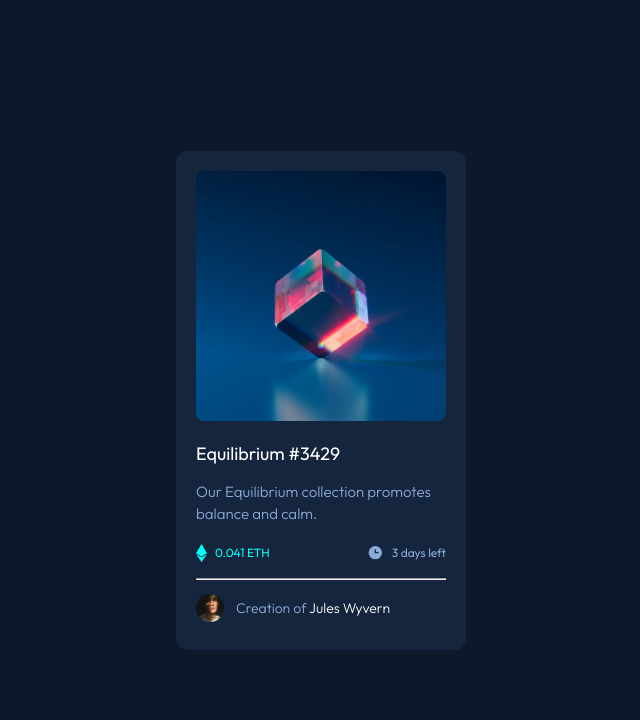
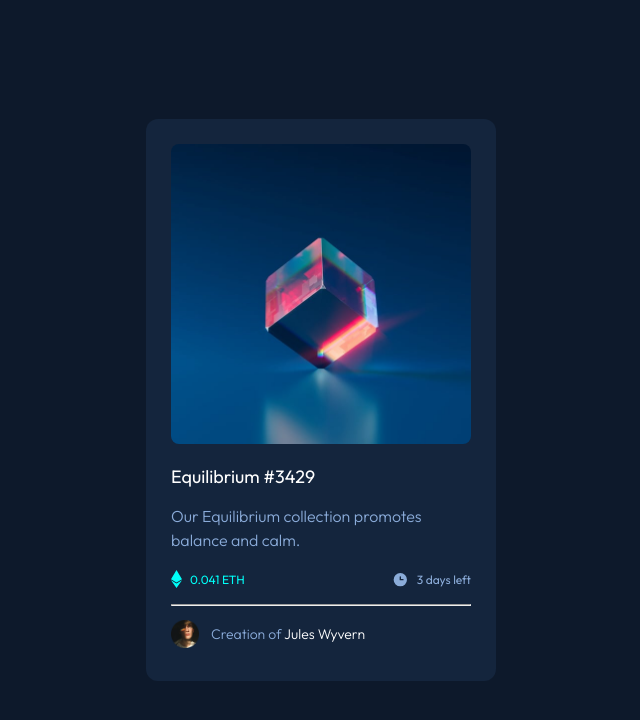
Before and after one commit to mshreeram/nft-preview-card-component-main, a plain HTML site: page index.html in a window 1280 px wide. Shown: the whole page, without its empty margins (319-959 px from the left). Drawn offline with Linux system fonts and the light colour scheme.

Commit message:
Change the dimensions of the main image

```diff
--- a/style.css
+++ b/style.css
@@ -26,19 +26,19 @@ body {
 .text {
   line-height: 1.5;
   padding-bottom: 18px;
-  font-size: 15px;
+  font-size: 16px;
 }
 
 .card {
-  width: 290px;
-  padding: 20px;
+  width: 350px;
+  padding: 25px;
   border-radius: 12px;
   background-color: hsl(216, 50%, 16%);
 }
 
 .equilibrium-img {
-  width: 250px;
-  height: 250px;
+  width: 300px;
+  height: 300px;
   border-radius: 8px;
 }
 
```
